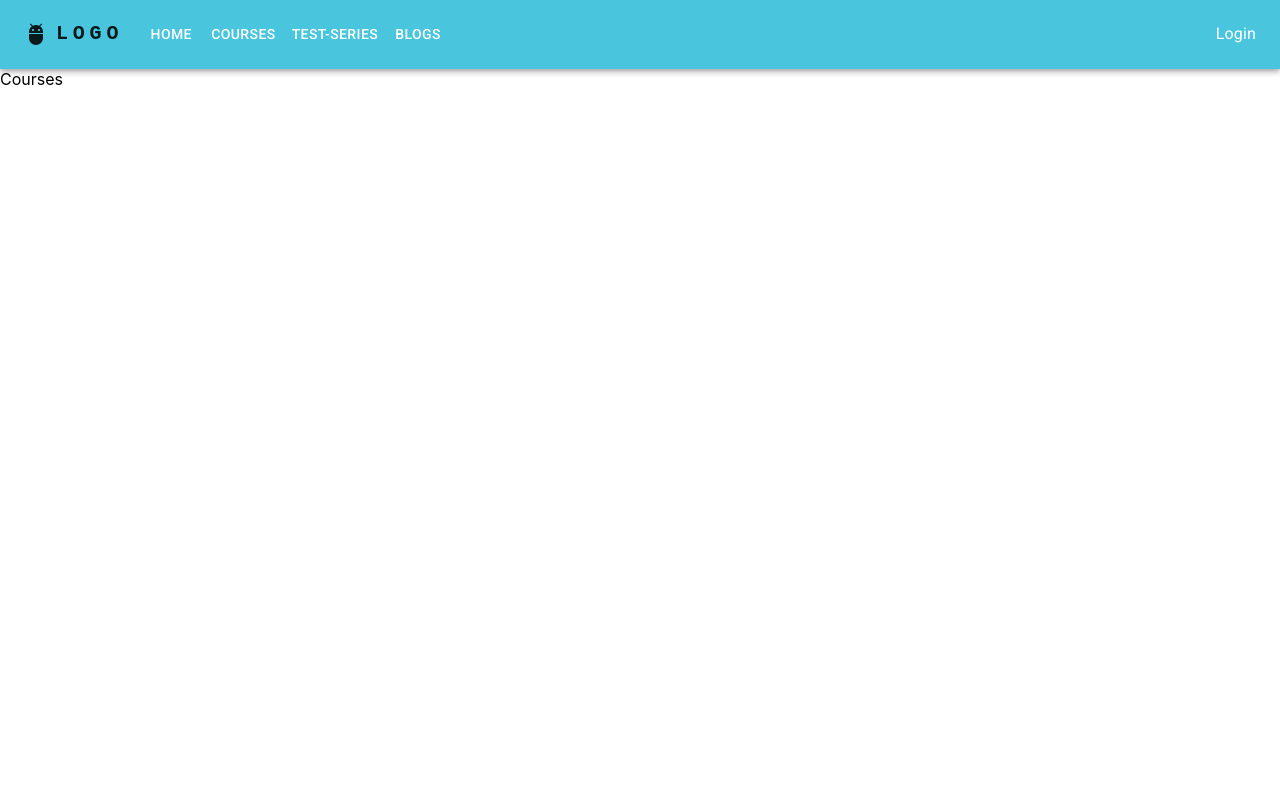
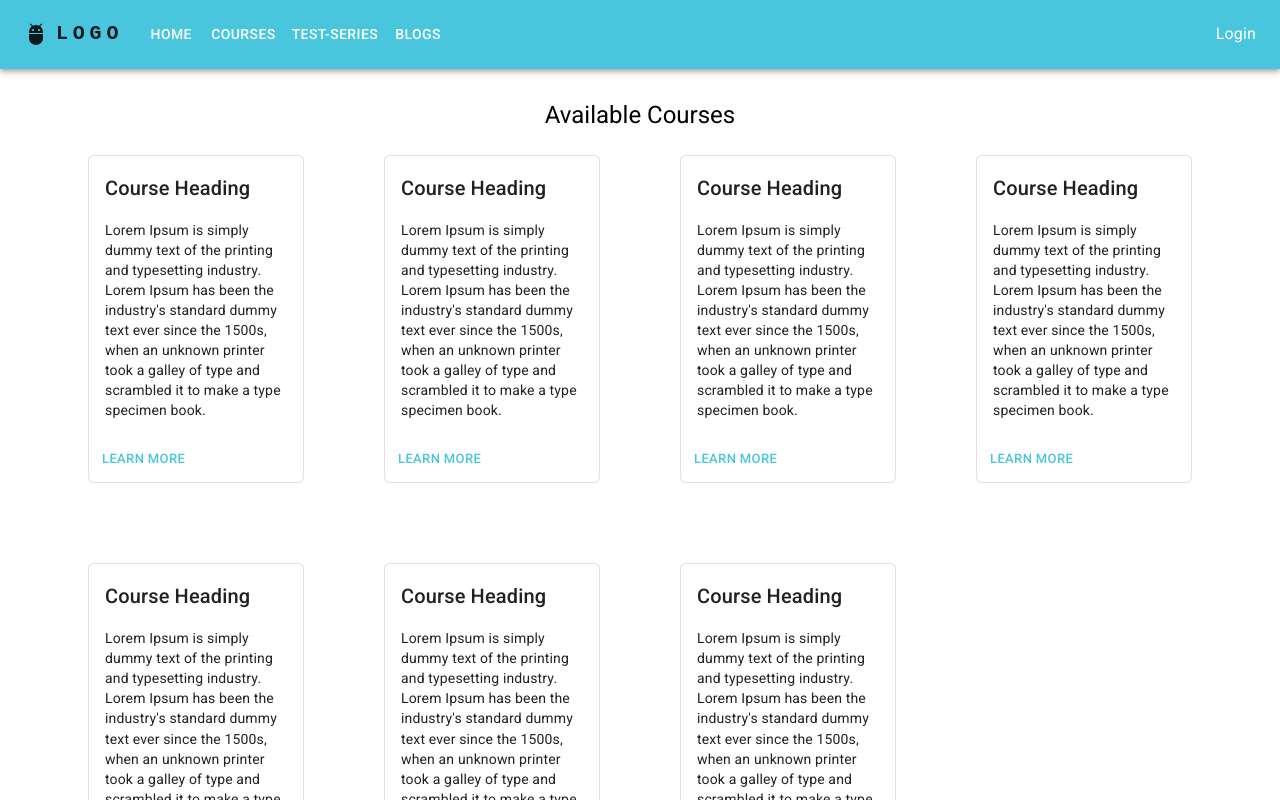
Before and after one commit to rprakash262/learning, a React (Create React App) app: page /courses in a window 1280 px wide. Built offline with nearby package versions, Linux system fonts and the light colour scheme.

Commit message:
courses card

```diff
--- a/src/App.css
+++ b/src/App.css
@@ -11,3 +11,18 @@ code {
   font-family: source-code-pro, Menlo, Monaco, Consolas, 'Courier New',
     monospace;
 }
+
+.scrollbar::-webkit-scrollbar {
+  width: 7.5px;
+}
+
+.scrollbar::-webkit-scrollbar-track {
+  -webkit-box-shadow: inset 0 0 6px rgba(153, 152, 152, 0.401);
+  border-radius: 4px;
+}
+
+.scrollbar::-webkit-scrollbar-thumb {
+  border-radius: 4px;
+  background-color: rgb(153, 152, 152);
+  /* -webkit-box-shadow: inset 0 0 6px rgb(223, 221, 221);  */
+}
--- /dev/null
+++ b/src/components/courseCard/index.js
@@ -0,0 +1,15 @@
+import { Card, CardContent, CardActions, Button, Typography } from "@mui/material"
+
+export const CourseCard = () => {
+  return (
+    <Card variant="outlined" sx={{ borderRadius: "6px" }}>
+      <CardContent >
+        <Typography variant="h6">Course Heading</Typography>
+        <Typography variant="body2" mt={2}>Lorem Ipsum is simply dummy text of the printing and typesetting industry. Lorem Ipsum has been the industry's standard dummy text ever since the 1500s, when an unknown printer took a galley of type and scrambled it to make a type specimen book.</Typography>
+      </CardContent>
+      <CardActions>
+        <Button size="small">Learn More</Button>
+      </CardActions>
+    </Card>
+  )
+}
--- a/src/components/layout/index.js
+++ b/src/components/layout/index.js
@@ -4,6 +4,7 @@ import { Box, Typography, AppBar, Toolbar, IconButton, Button, Menu, Tooltip, Av
 import MenuIcon from '@mui/icons-material/Menu';
 import AdbIcon from '@mui/icons-material/Adb';
 
+import '../../App.css';
 import { Home } from '../../routes/Home';
 import { Courses } from '../../routes/Courses';
 import { TestSeries } from '../../routes/TestSeries';
@@ -160,7 +161,14 @@ export const Layout = () => {
           </Toolbar>
         </Container>
       </AppBar>
-      <div style={{ width: "100%", height: "calc(100% - 69px)" }}>
+      <div
+        className="scrollbar"
+        style={{
+          width: "100%",
+          height: "calc(100% - 69px)",
+          overflowY: "scroll"
+        }}
+      >
         <Routes>
           <Route path="home" element={<Home />} />
           <Route path="courses" element={<Courses />} />
--- a/src/components/snackbar/index.js
+++ b/src/components/snackbar/index.js
@@ -12,7 +12,7 @@ export const SnackBar = () => {
       setTimeout(() => {
         setBottom(-60)
         setHideSnackbar()
-      }, 5000)
+      }, 3500)
     } else {
       setBottom(-60)
     }
--- a/src/routes/Courses.js
+++ b/src/routes/Courses.js
@@ -1,5 +1,45 @@
+import { Grid, Typography, Paper, Container } from "@mui/material";
+import { styled } from '@mui/material/styles';
+
+import { CourseCard } from "../components/courseCard";
+
+const Item = styled(Paper)(({ theme }) => ({
+  backgroundColor: theme.palette.mode === 'dark' ? '#1A2027' : '#fff',
+  ...theme.typography.body2,
+  padding: theme.spacing(1),
+  textAlign: 'center',
+  color: theme.palette.text.secondary,
+}));
+
 export const Courses = () => {
     return (
-      <div>Courses</div>
+      <div>
+        <Container maxWidth="xl" sx={{ height: "100%", width: "90%", paddingTop: "30px", paddingBottom: "30px" }}>
+          <Typography variant="h5" textAlign="center" mb={3}>Available Courses</Typography>
+          <Grid container spacing={10}>
+            <Grid item xs={3}>
+              <CourseCard />
+            </Grid>
+            <Grid item xs={3}>
+              <CourseCard />
+            </Grid>
+            <Grid item xs={3}>
+              <CourseCard />
+            </Grid>
+            <Grid item xs={3}>
+              <CourseCard />
+            </Grid>
+            <Grid item xs={3}>
+              <CourseCard />
+            </Grid>
+            <Grid item xs={3}>
+              <CourseCard />
+            </Grid>
+            <Grid item xs={3}>
+              <CourseCard />
+            </Grid>
+          </Grid>
+        </Container>
+      </div>
     )
   }
--- a/src/routes/Login.js
+++ b/src/routes/Login.js
@@ -120,7 +120,7 @@ export const Login = () => {
             <Button
               variant="text"
               onClick={() => setFormType(formType === "login" ? "signup" : "login")}>
-              {formType === "login" ? "SignUp Here" : "Login Here"}
+              {formType === "login" ? "SignUp" : "Login"}
             </Button>
           </Typography>
         </CardContent>
```
